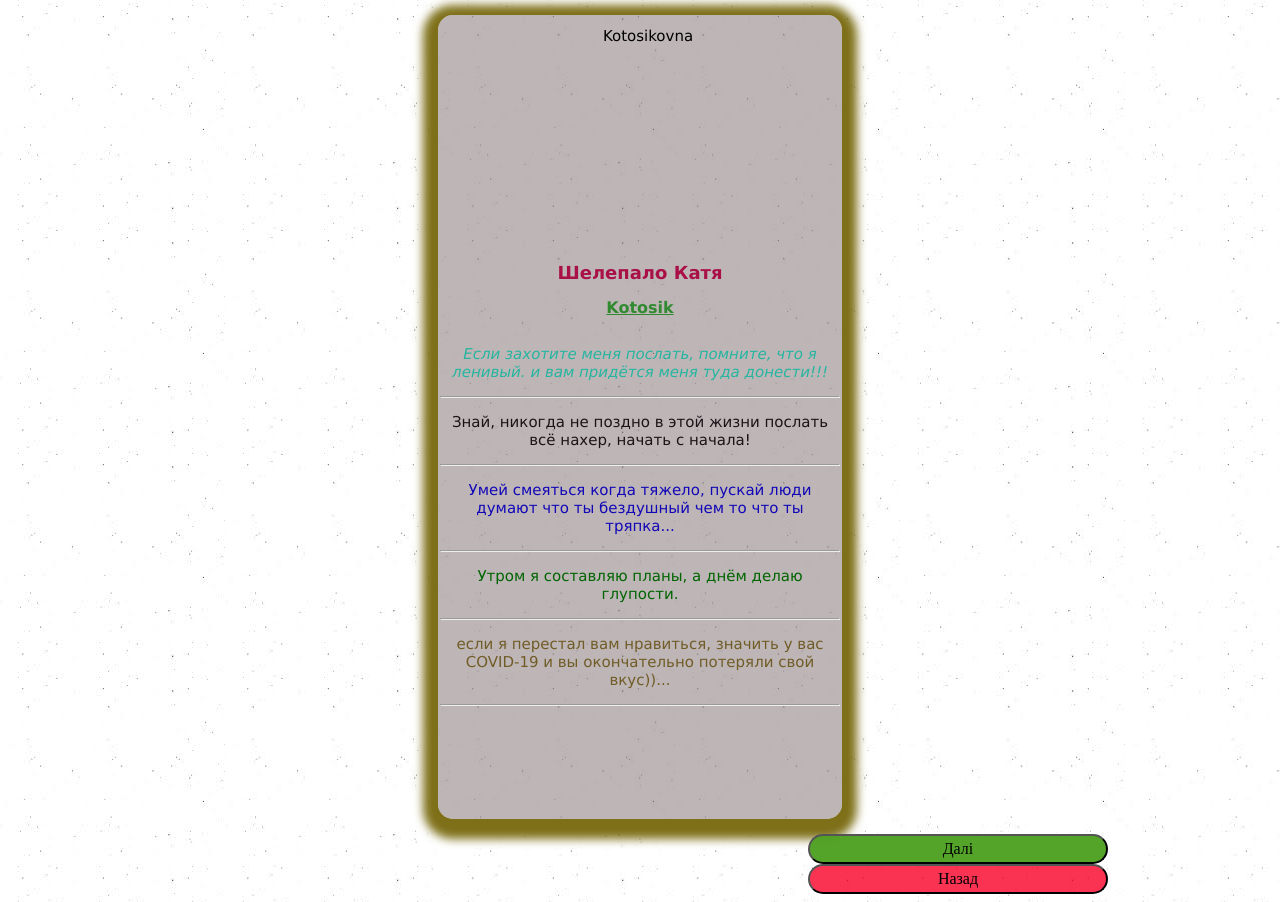
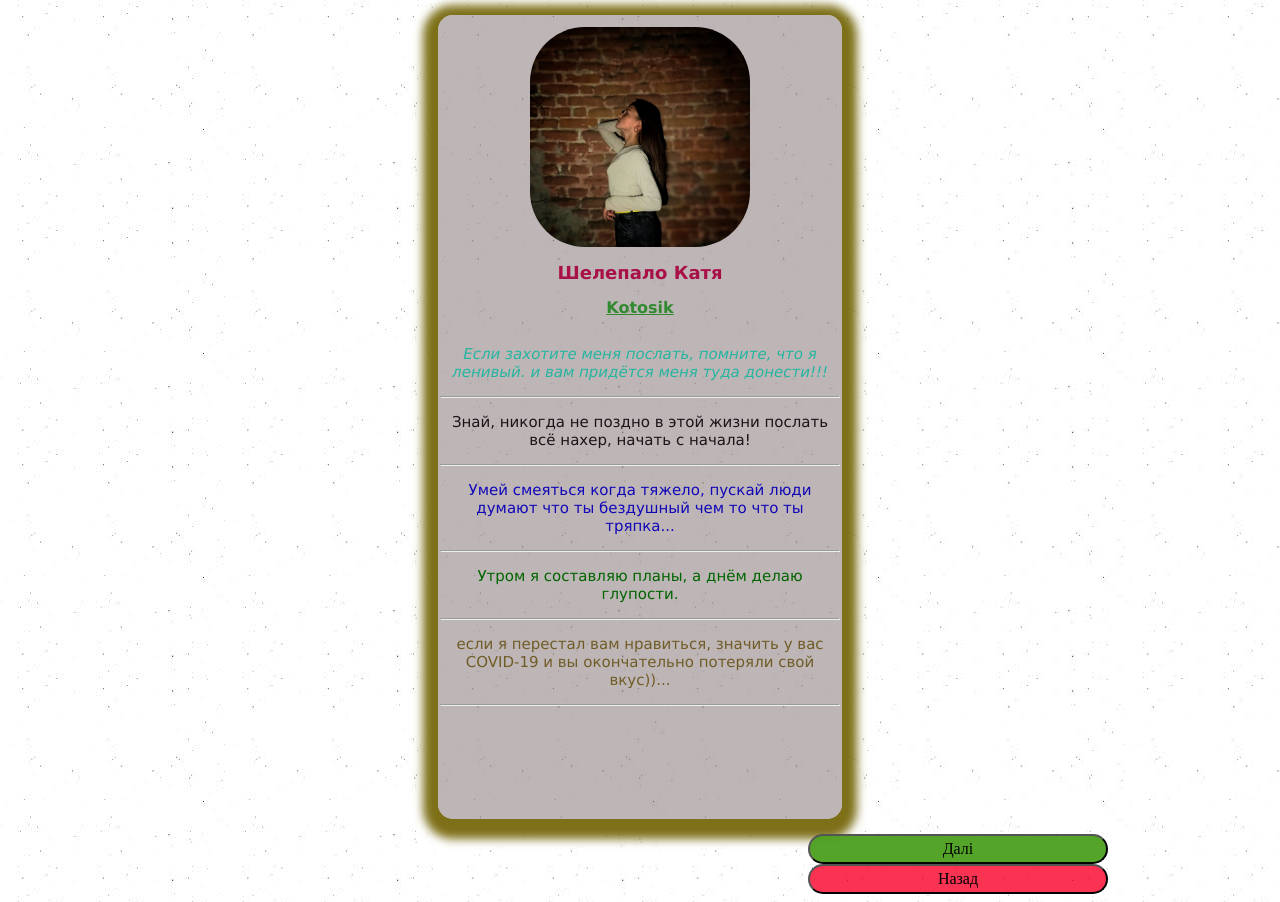
Before and after one commit to Zhenja93/-2, a plain HTML site: page index.html in a window 1280 px wide. Shown: the top 902 px of the page. Drawn offline with Linux system fonts and the light colour scheme; the site is published under a folder, as on GitHub Pages, so addresses that start at the root find nothing.

Commit message:
Update index.html

```diff
--- a/index.html
+++ b/index.html
@@ -10,7 +10,7 @@
 <body>
 
      <div class="card">
-        <img class="card-photo" src="/img/pages-1.jpg" alt="Kotosikovna">
+        <img class="card-photo" src="img/pages-1.jpg" alt="Kotosikovna">
         <h1 class=" card-title">Шелепало Катя</h1>
         <div >
             <h2 class="psevdo"><u>Kotosik</u></h2>
```
